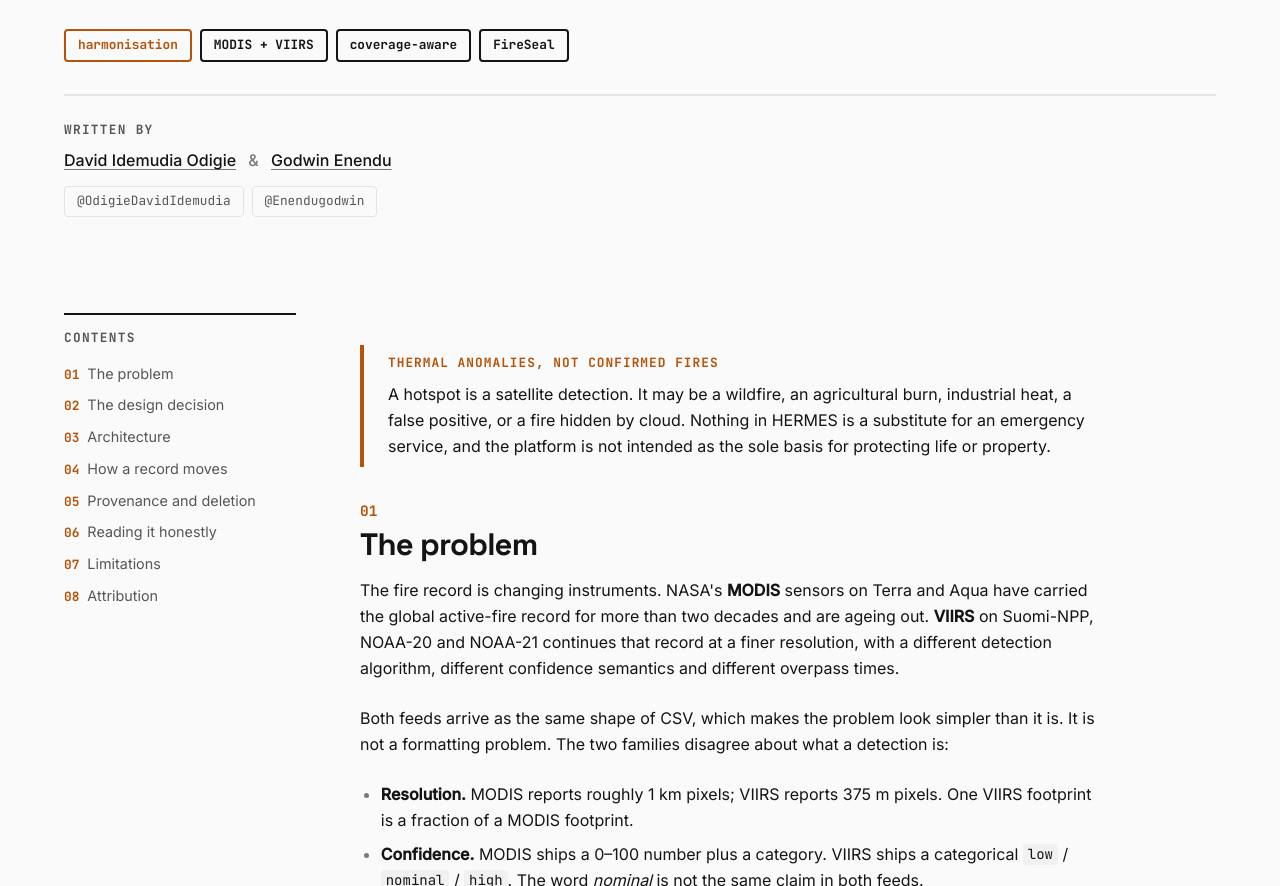
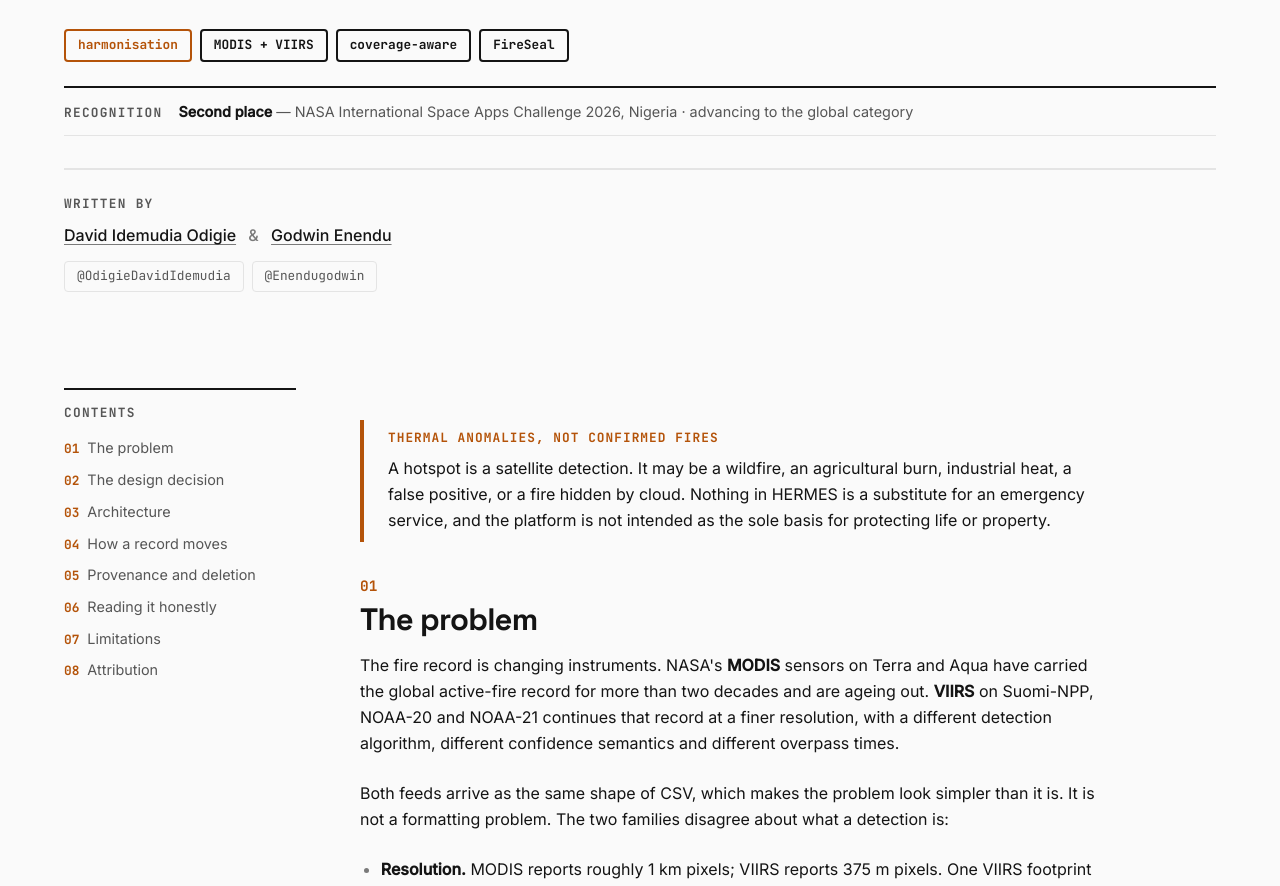
Before and after one commit to OdigieDavidIdemudia/hermes-publication, a plain HTML site: page index.html in a window 1280 px wide. Shown: the part 1030-1916 px from the top of the page. Drawn offline with Linux system fonts and the light colour scheme.

Commit message:
Credit second place at NASA Space Apps 2026 Nigeria and the global-category advance

```diff
--- a/index.html
+++ b/index.html
@@ -24,6 +24,7 @@
   "inLanguage": "en",
   "datePublished": "2026-11-15",
   "dateModified": "2026-11-17",
+  "award": "Second place, NASA International Space Apps Challenge 2026 (Nigeria); advancing to the global category",
   "keywords": "MODIS, VIIRS, NASA FIRMS, fire detection, harmonisation, data provenance, FireSeal, geospatial",
   "author": [
     {
@@ -223,6 +224,23 @@ a:hover { text-decoration-thickness: 2px; }
   background: transparent;
 }
 .tag--accent { color: var(--accent); border-color: var(--accent); }
+
+/* recognition: a rule and a line, no badge, no fill */
+.award {
+  display: flex; flex-wrap: wrap; align-items: baseline; gap: var(--xs) var(--md);
+  margin-top: var(--lg);
+  padding: var(--sm) 0;
+  border-top: var(--bw) solid var(--fg);
+  border-bottom: 1px solid var(--line);
+}
+.award-label {
+  font-family: "JetBrains Mono", monospace;
+  font-size: var(--t-xs); font-weight: 700;
+  letter-spacing: .1em; text-transform: uppercase;
+  color: var(--fg-2);
+}
+.award p { margin: 0; font-size: var(--t-sm); color: var(--fg-2); }
+.award strong { color: var(--fg); font-weight: 600; }
 
 .byline { margin-top: var(--xl); padding-top: var(--lg); border-top: var(--bw) solid var(--line); }
 .byline-label {
@@ -505,6 +523,11 @@ footer {
       <span class="tag">MODIS + VIIRS</span>
       <span class="tag">coverage-aware</span>
       <span class="tag">FireSeal</span>
+    </div>
+
+    <div class="award">
+      <span class="award-label">Recognition</span>
+      <p><strong>Second place</strong> — NASA International Space Apps Challenge 2026, Nigeria &middot; advancing to the global category</p>
     </div>
 
     <div class="byline">
```
Also changed, not shown: 1 other file.
